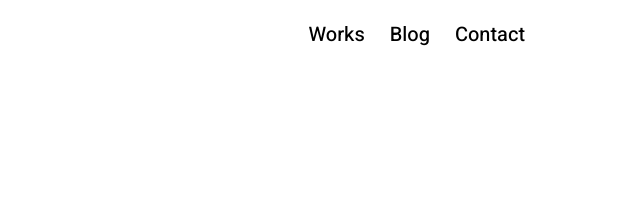
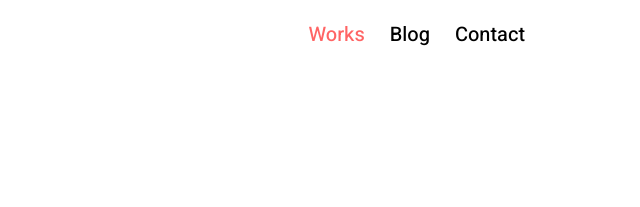
Before and after one commit to ankitamagar12/ankitamagar12.github.io, a plain HTML site: page work.html in a window 1280 px wide. Shown: the top 207 px of the page, 640-1280 px from the left. Drawn offline with nearby package versions, Linux system fonts and the light colour scheme.

Commit message:
added image

```diff
--- a/style.css
+++ b/style.css
@@ -94,6 +94,22 @@ body {
 
 .icon-mobile-nav[name="close-outline"] {
   display: none;
+}
+
+/* navbar active class css */
+
+.main-nav-link:link,
+.main-nav-link:visited {
+  color: #000;
+  transition: all 0.3s;
+}
+
+.main-nav-link:hover,
+.main-nav-link:active {
+  color: #ff6464;
+}
+.active {
+  color: #ff6464 !important;
 }
 
 /* header section end */
```
Also changed, not shown: index.html (+3 -6 lines).
